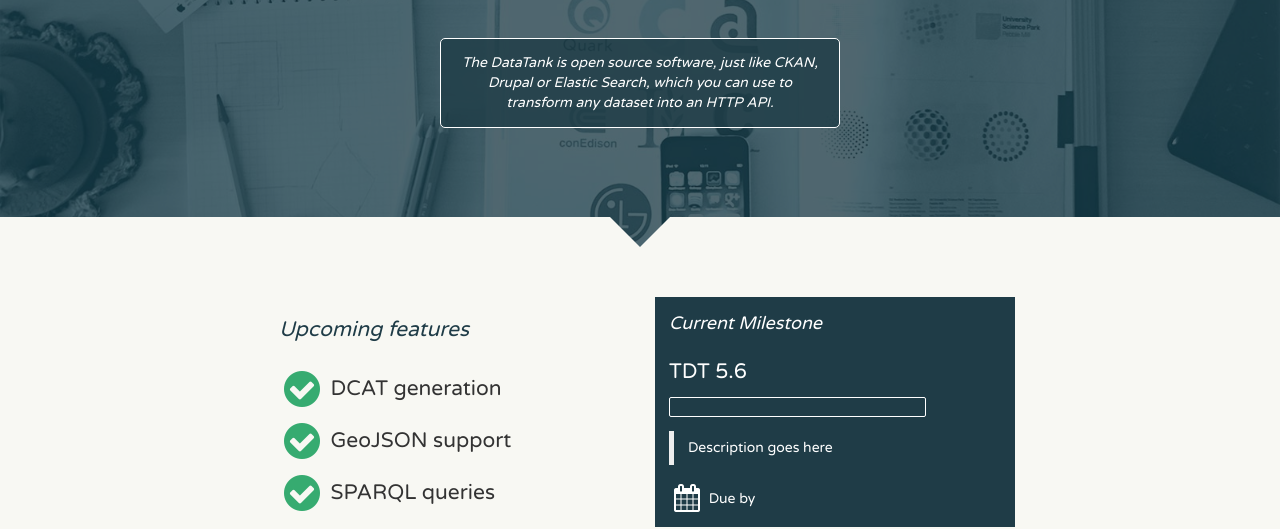
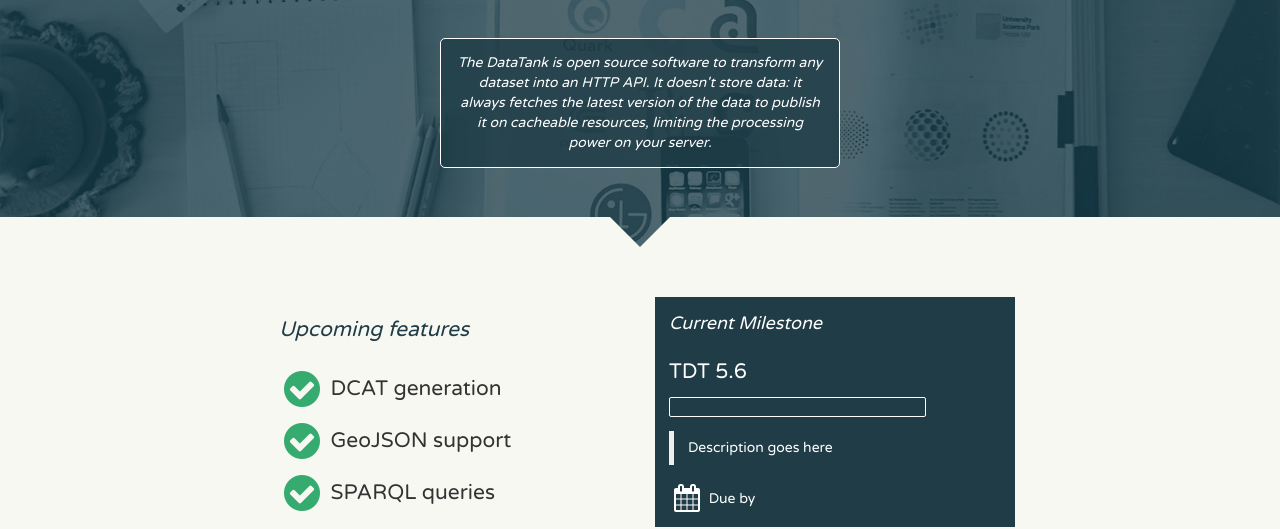
Before and after one commit to tdt/web, a plain HTML site: page web/index.html in a window 1280 px wide. Shown: the part 303-832 px from the top of the page. Drawn offline with nearby package versions, Linux system fonts and the light colour scheme; no server answers; a script that the page names is missing.

Commit message:
Updated description text

```diff
--- a/web/index.html
+++ b/web/index.html
@@ -54,7 +54,7 @@
                     <a class="txt tdt-button" href="http://demo.thedatatank.com/" target="_blank"><i class="fa fa-eye"></i> Demo</a>
                     <a class="txt tdt-button transition" href="http://docs.thedatatank.com"><i class="fa fa-book"></i> Documentation</a>
                     <p class="txt quote">
-                        <span class="italic">The DataTank is open source software, just like CKAN, Drupal or Elastic Search, which you can use to transform any dataset into an HTTP API.</span>
+                        <span class="italic">The DataTank is open source software to transform any dataset into an HTTP API. It doesn't store data: it always fetches the latest version of the data to publish it on cacheable resources, limiting the processing power on your server.</span>
                     </p>
                 </div>
             </div>
```
